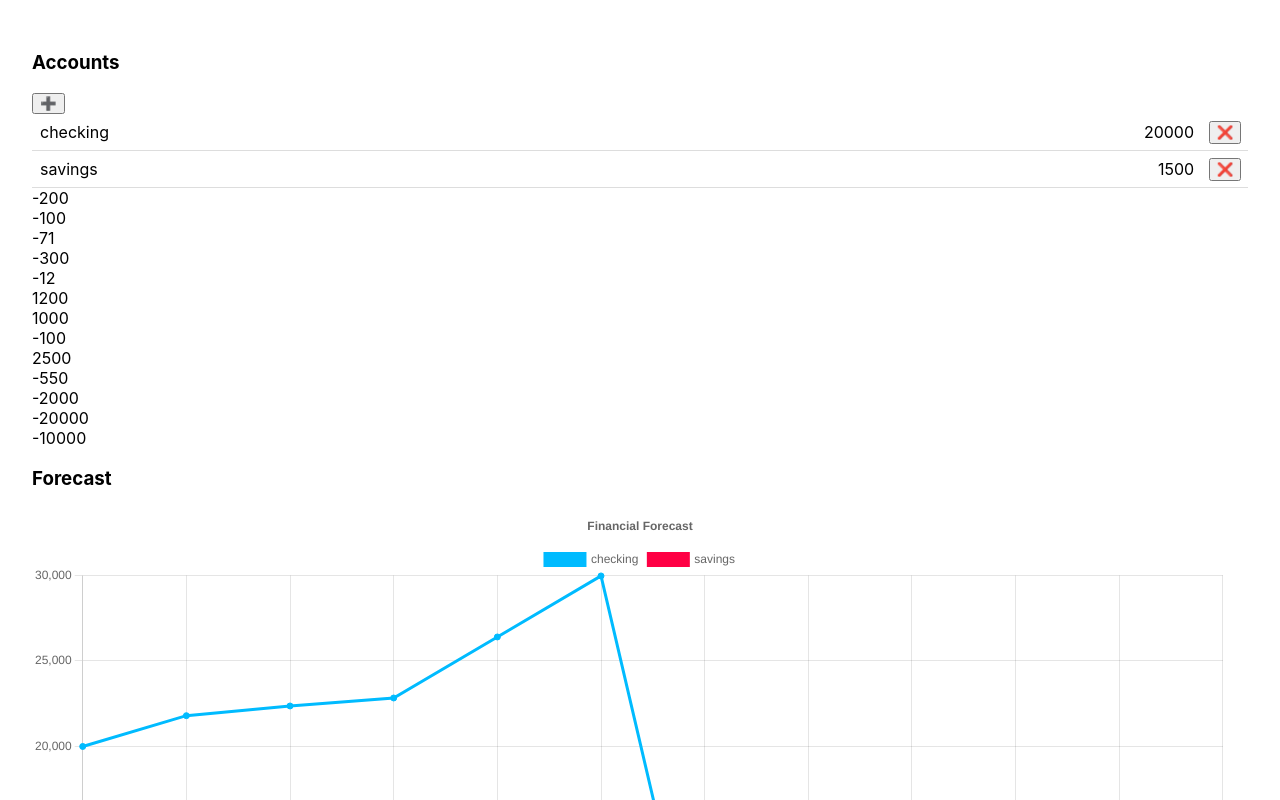
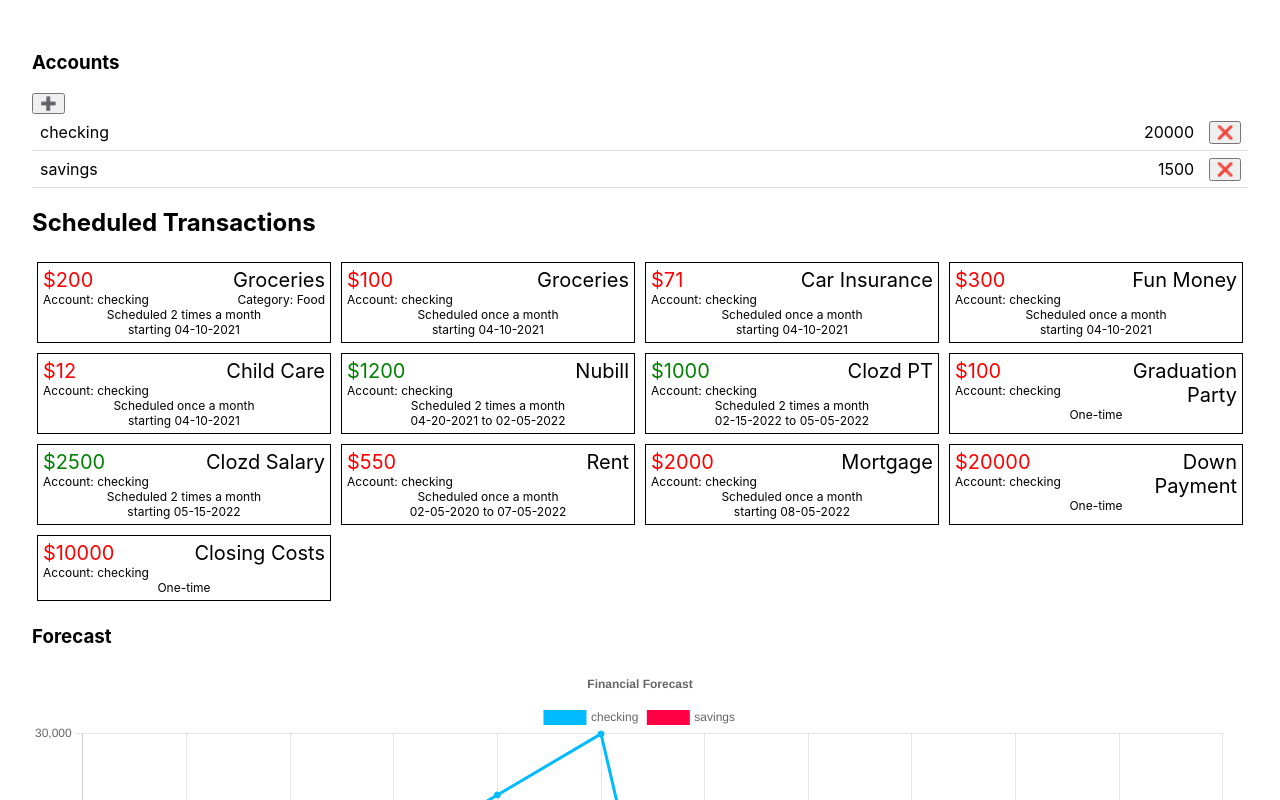
Before and after one commit to amj311/hoard-concept, a React (Create React App) app: page / in a window 1280 px wide. Shown: the top 800 px of the page. Built offline with nearby package versions, Linux system fonts and the light colour scheme.

Commit message:
List scheduled transactions

```diff
--- a/src/App.css
+++ b/src/App.css
@@ -1,3 +1,8 @@
+html {
+  --color-income: green;
+  --color-expense: red;
+}
+
 .App {
   padding: 2em;
 }
--- a/src/App.js
+++ b/src/App.js
@@ -11,6 +11,7 @@ const {
   XPerMonthSchedule,
   TransactionTemplate,
   OneTimeSchedule,
+  Category
 } = require("./core/models")
 const { MONTHS } = require("./core/constants");
 const { newMoment } = require("./core/dateUtils");
@@ -27,7 +28,7 @@ let initialAccounts = [
 
 let scheduledTransactions = [
   new TransactionSchedule( // Groceries
-      new TransactionTemplate("Groceries",-200,"checking"),
+      new TransactionTemplate("Groceries",-200,"checking", 'food'),
       new XPerMonthSchedule(2, new Date(2021,MONTHS.APR,10))
   ),
   new TransactionSchedule( // Utilities
@@ -82,22 +83,27 @@ let scheduledTransactions = [
   ),
 ]
 
+let initialCategories = [
+  new Category('food', 'Food')
+];
+
 
 export const globalContext = createContext();
 
 function App() {
   let accounts = useState(initialAccounts)
   let scheduled = useState(scheduledTransactions)
+  let categories = useState(initialCategories);
 
   return (
     <globalContext.Provider value={{
-      accounts, scheduled
+      accounts, scheduled, categories
     }}>
 
       <div className="App">
         <AccountsList></AccountsList>
         {/* TODO transaction scheduler component */}
-        <TransactionList transactions={scheduledTransactions} />
+        <TransactionList />
         <Forecast></Forecast>
       </div>
 
--- /dev/null
+++ b/src/components/TransactionList.css
@@ -0,0 +1,52 @@
+.transaction-list {
+  display: grid;
+  grid-template-columns: repeat(auto-fit, minmax(300px, 1fr));;
+}
+
+.transaction {
+  border: 1px solid black;
+  margin: 5px;
+  padding: 5px;
+}
+
+.transaction-details {
+  display: grid;
+  grid-template-columns: 1fr 1fr;
+}
+
+.transaction-left {
+  text-align: left;
+}
+
+.transaction-right {
+  text-align: right;
+}
+
+.amount {
+  font-size: 20px;
+}
+
+.account {
+  font-size: 12px;
+}
+
+.expense {
+  color: var(--color-expense);
+}
+
+.memo {
+  font-size: 20px;
+}
+
+.category {
+  font-size: 12px;
+}
+
+.income {
+  color: var(--color-income);
+}
+
+.schedule-details {
+  font-size: 12px;
+  text-align: center;
+}
--- a/src/components/TransactionList.js
+++ b/src/components/TransactionList.js
@@ -1,19 +1,69 @@
 import React, {useContext} from 'react';
 import { globalContext } from '../App';
-import { XPerMonthSchedule } from '../core/models';
+import { OneTimeSchedule, XPerMonthSchedule } from '../core/models';
+import './TransactionList.css';
 
 const TransactionList = (props) => {
   const [transactions, setTransactions] = useContext(globalContext).scheduled;
+  const [categories, setCategories] = useContext(globalContext).categories;
 
   return (
-    <div className='transactionList'>
-      {transactions.map((schedule, idx) => {
-        return (
-          <div key={idx} className='transaction'>
-            {schedule.template.amount}
-          </div>
-        );
-      })}
+    <div>
+      <h2>Scheduled Transactions</h2>
+      <div className='transaction-list'>
+        {transactions.map((transaction, idx) => {
+          let categoryName;
+          if (transaction.template.categoryId) {
+            const category = categories.find((category) => category.id === transaction.template.categoryId);
+            if (category) {
+              categoryName = category.displayName;
+            }
+          }
+          return (
+            <div key={idx} className='transaction'>
+              <div className='transaction-details'>
+                <div className='transaction-left'>
+                  {transaction.template.amount < 0 ?
+                    <div className='expense amount'>
+                      ${-transaction.template.amount}
+                    </div> :
+                    <div className='income amount'>
+                      ${transaction.template.amount}
+                    </div>
+                  }
+                  <div className='account'>
+                    Account: {transaction.template.account}
+                  </div>
+                </div>
+                <div className='transaction-right'>
+                  <div className='memo'>
+                    {transaction.template.memo}
+                  </div>
+                  {categoryName &&
+                    <div className='category'>
+                      Category: {categoryName}
+                    </div>
+                  }
+                </div>
+              </div>
+              <div className='schedule-details'>
+                {transaction.schedule instanceof OneTimeSchedule &&
+                  'One-time'
+                }
+                {transaction.schedule instanceof XPerMonthSchedule &&
+                  <>
+                    {`Scheduled ${transaction.schedule.frequencyPerMonth > 1 ? `${transaction.schedule.frequencyPerMonth}  times` : 'once'} a month`}
+                    <br></br>
+                    {`${transaction.schedule.endDate ?
+                      `${transaction.schedule.startDate.format('MM-DD-YYYY')} to ${transaction.schedule.endDate.format('MM-DD-YYYY')}` :
+                      `starting ${transaction.schedule.startDate.format('MM-DD-YYYY')}`}`}
+                  </>
+                }
+              </div>
+            </div>
+          );
+        })}
+      </div>
     </div>
   );
 };
--- a/src/core/models.js
+++ b/src/core/models.js
@@ -283,5 +283,5 @@ class MonthSummary {
 }
 
 module.exports = {
-    Account,TransactionEvent,TransactionSchedule,MonthSummary,Snapshot,XPerMonthSchedule,TransactionTemplate,OneTimeSchedule
+    Category, Account,TransactionEvent,TransactionSchedule,MonthSummary,Snapshot,XPerMonthSchedule,TransactionTemplate,OneTimeSchedule
 }
```
